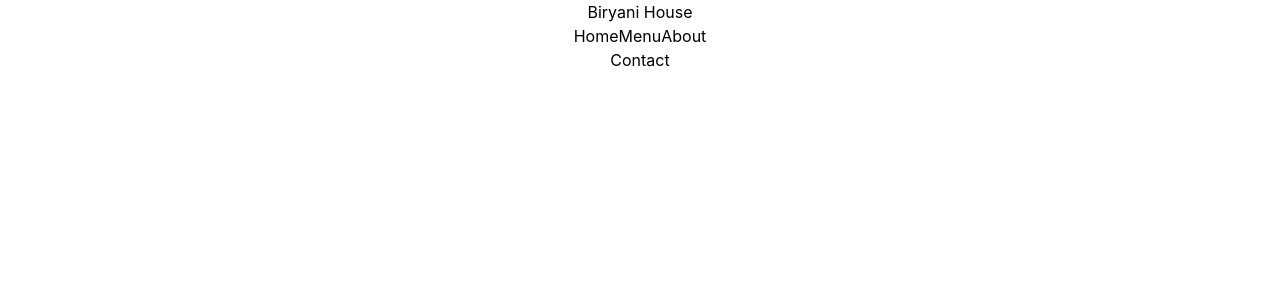
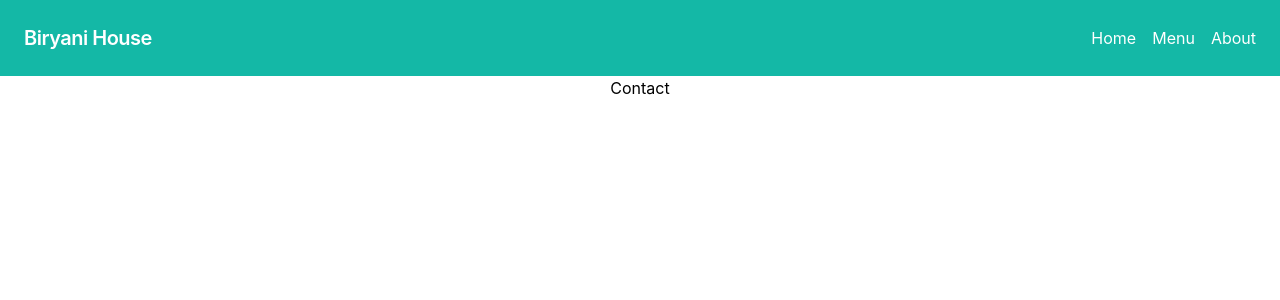
Before and after one commit to sudheer313/Biryani_house, a React (Create React App) app in the folder frontend/: page /contact in a window 1280 px wide. Shown: the top 300 px of the page. Built offline with nearby package versions, Linux system fonts and the light colour scheme.

Commit message:
Feat: update app.tsx to dilspaly Navbar component in center

```diff
--- a/frontend/src/App.tsx
+++ b/frontend/src/App.tsx
@@ -23,10 +23,10 @@ function App() {
   };
 
   return (
-    <div className="App flex">
+    <div className="App flex-col">
       <Router>
         <Navbar />
-        <div className="ml-64 w-full">
+        <div className="w-full">
           <Routes>
             <Route path="/" element={<Home />} />
             <Route path="/menu" element={<Menu />} />
--- a/frontend/src/components/Navbar.tsx
+++ b/frontend/src/components/Navbar.tsx
@@ -16,6 +16,7 @@ const Navbar: React.FC = () => {
           <Link to="/about" className="text-white hover:text-teal-200">
             About
           </Link>
+
         </div>
       </div>
     </nav>
--- a/frontend/src/styles/output.css
+++ b/frontend/src/styles/output.css
@@ -570,3 +570,177 @@ video {
   --tw-backdrop-saturate:  ;
   --tw-backdrop-sepia:  ;
 }
+
+.container {
+  width: 100%;
+}
+
+@media (min-width: 640px) {
+  .container {
+    max-width: 640px;
+  }
+}
+
+@media (min-width: 768px) {
+  .container {
+    max-width: 768px;
+  }
+}
+
+@media (min-width: 1024px) {
+  .container {
+    max-width: 1024px;
+  }
+}
+
+@media (min-width: 1280px) {
+  .container {
+    max-width: 1280px;
+  }
+}
+
+@media (min-width: 1536px) {
+  .container {
+    max-width: 1536px;
+  }
+}
+
+.mx-auto {
+  margin-left: auto;
+  margin-right: auto;
+}
+
+.mb-2 {
+  margin-bottom: 0.5rem;
+}
+
+.mb-4 {
+  margin-bottom: 1rem;
+}
+
+.ml-64 {
+  margin-left: 16rem;
+}
+
+.flex {
+  display: flex;
+}
+
+.h-48 {
+  height: 12rem;
+}
+
+.w-full {
+  width: 100%;
+}
+
+.items-center {
+  align-items: center;
+}
+
+.justify-between {
+  justify-content: space-between;
+}
+
+.space-x-4 > :not([hidden]) ~ :not([hidden]) {
+  --tw-space-x-reverse: 0;
+  margin-right: calc(1rem * var(--tw-space-x-reverse));
+  margin-left: calc(1rem * calc(1 - var(--tw-space-x-reverse)));
+}
+
+.rounded {
+  border-radius: 0.25rem;
+}
+
+.rounded-lg {
+  border-radius: 0.5rem;
+}
+
+.border {
+  border-width: 1px;
+}
+
+.bg-indigo-600 {
+  --tw-bg-opacity: 1;
+  background-color: rgb(79 70 229 / var(--tw-bg-opacity));
+}
+
+.bg-teal-500 {
+  --tw-bg-opacity: 1;
+  background-color: rgb(20 184 166 / var(--tw-bg-opacity));
+}
+
+.object-cover {
+  object-fit: cover;
+}
+
+.p-4 {
+  padding: 1rem;
+}
+
+.p-6 {
+  padding: 1.5rem;
+}
+
+.px-4 {
+  padding-left: 1rem;
+  padding-right: 1rem;
+}
+
+.py-2 {
+  padding-top: 0.5rem;
+  padding-bottom: 0.5rem;
+}
+
+.py-6 {
+  padding-top: 1.5rem;
+  padding-bottom: 1.5rem;
+}
+
+.text-4xl {
+  font-size: 2.25rem;
+  line-height: 2.5rem;
+}
+
+.text-lg {
+  font-size: 1.125rem;
+  line-height: 1.75rem;
+}
+
+.text-xl {
+  font-size: 1.25rem;
+  line-height: 1.75rem;
+}
+
+.font-bold {
+  font-weight: 700;
+}
+
+.font-semibold {
+  font-weight: 600;
+}
+
+.tracking-tight {
+  letter-spacing: -0.025em;
+}
+
+.text-gray-700 {
+  --tw-text-opacity: 1;
+  color: rgb(55 65 81 / var(--tw-text-opacity));
+}
+
+.text-white {
+  --tw-text-opacity: 1;
+  color: rgb(255 255 255 / var(--tw-text-opacity));
+}
+
+.shadow-md {
+  --tw-shadow: 0 4px 6px -1px rgb(0 0 0 / 0.1), 0 2px 4px -2px rgb(0 0 0 / 0.1);
+  --tw-shadow-colored: 0 4px 6px -1px var(--tw-shadow-color), 0 2px 4px -2px var(--tw-shadow-color);
+  box-shadow: var(--tw-ring-offset-shadow, 0 0 #0000), var(--tw-ring-shadow, 0 0 #0000), var(--tw-shadow);
+}
+
+.hover\:text-teal-200:hover {
+  --tw-text-opacity: 1;
+  color: rgb(153 246 228 / var(--tw-text-opacity));
+}
```
